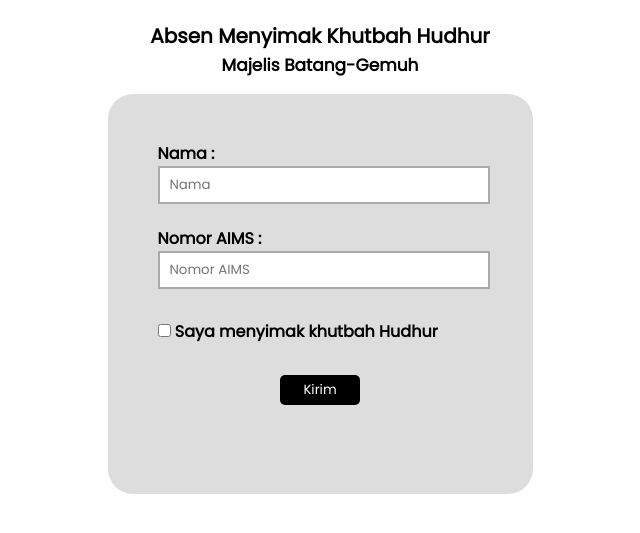
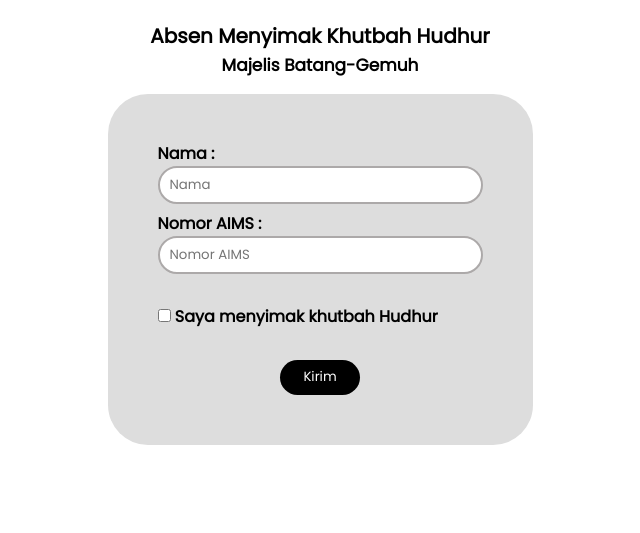
Before and after one commit to iddzzz/mkh, a plain HTML site: page index.html in a window 1280 px wide. Shown: the part 95-628 px from the top of the page, without its empty margins (320-960 px from the left). Drawn offline with Linux system fonts and the light colour scheme.

Commit message:
Update style.css

```diff
--- a/style.css
+++ b/style.css
@@ -22,13 +22,13 @@
 .main {
     width: 425px;
     background-color: rgb(221, 221, 221);
-    height: 400px;
+    height: auto;
     margin: auto;
     padding: 50px;
     margin-top: 20px;
     position: relative;
     box-sizing: border-box;
-    border-radius: 25px;
+    border-radius: 40px;
 }
 img{
     width: 70px;
@@ -38,9 +38,9 @@ img{
 button {
     display: block;
 }
-.main div {
+/* .main div {
     margin-bottom: 15px;
-}
+} */
 
 .nama {
     height: 70px;
@@ -57,15 +57,17 @@ button {
 }
 #nama {
     padding: 10px;
-    width: 95%;
+    /* width: 95%; */
     border: 2px solid rgb(172, 169, 169);
     margin-bottom: 2px;
+    border-radius: 100vh;
 }
 #no {
     padding: 10px;
-    width: 95%;
+    /* width: 95%; */
     border: 2px solid rgb(172, 169, 169);
     margin-bottom: 2px;
+    border-radius: 100vh;
 }
 p {
     margin-top: 2px;
@@ -75,12 +77,12 @@ p {
 
 button {
     padding: 5px 10px;
-    border-radius: 5px;
+    border-radius: 100vh;
     margin:auto;
     margin-top: 35px ;
     box-sizing: border-box;
     width: 80px;
-    height: 30px;
+    height: 35px;
     border: 0;
     color: white;
     background-color: black;
```
